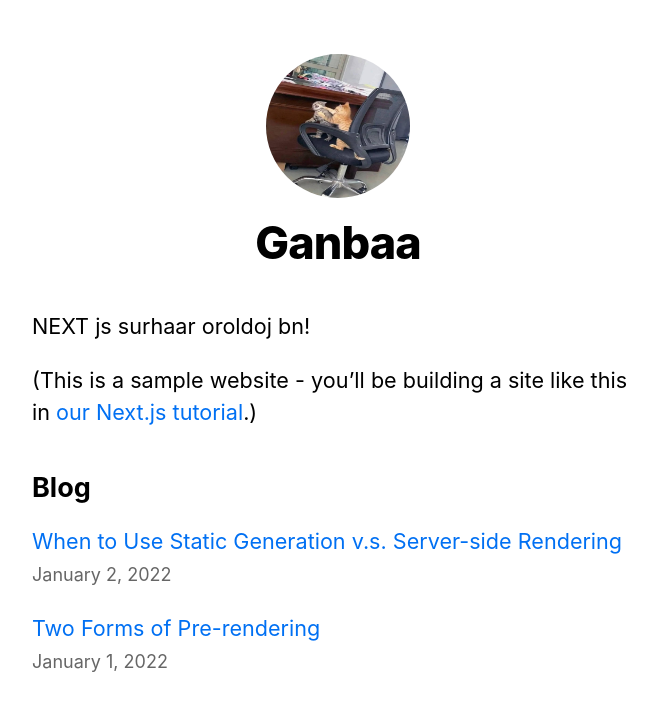
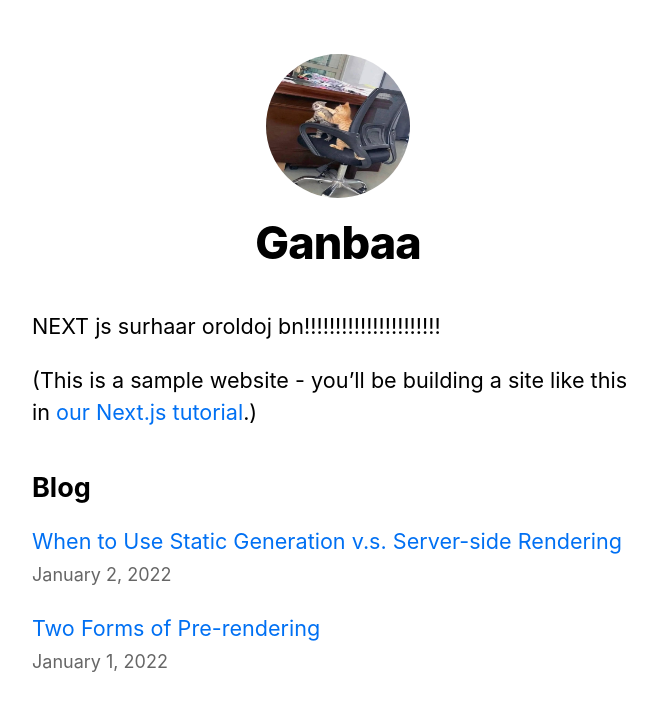
Before and after one commit to ganbaaelmer/nextjs-blog, a Next.js app: page / in a window 1280 px wide. Shown: the top 710 px of the page, without its empty margins (302-959 px from the left). Built offline with nearby package versions, Linux system fonts and the light colour scheme.

Commit message:
preview branch

```diff
--- a/pages/index.js
+++ b/pages/index.js
@@ -14,7 +14,7 @@ export default function Home({ allPostsData }) {
         <title>{siteTitle}</title>
       </Head>
       <section className={utilStyles.headingMd}>
-        <p>NEXT js surhaar oroldoj bn!</p>
+        <p>NEXT js surhaar oroldoj bn!!!!!!!!!!!!!!!!!!!!!!</p>
         <p>
           (This is a sample website - you’ll be building a site like this in{' '}
           <a href="https://nextjs.org/learn">our Next.js tutorial</a>.)
```
